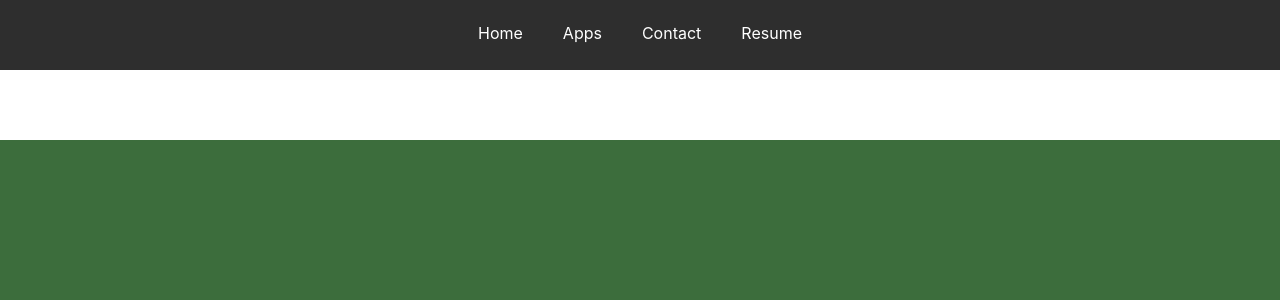
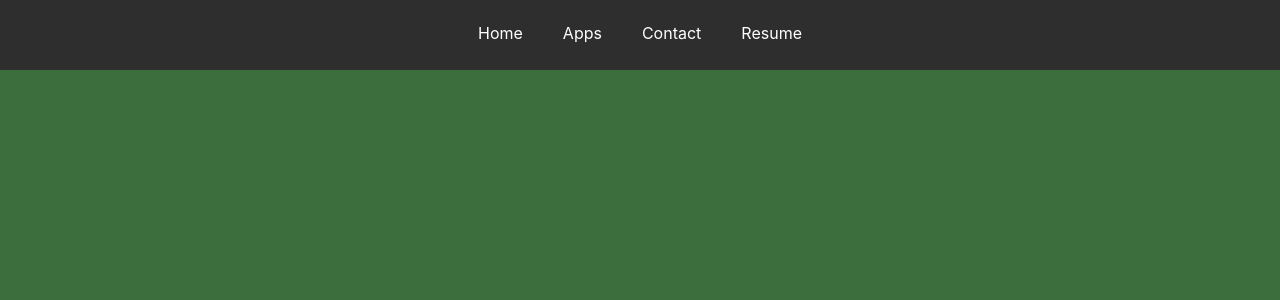
Before and after one commit to mohamedabukar/My-Portfolio, a React (Create React App) app: page / in a window 1280 px wide. Shown: the top 300 px of the page. Built offline with nearby package versions, Linux system fonts and the light colour scheme.

Commit message:
styling changed.

```diff
--- a/src/App.css
+++ b/src/App.css
@@ -6,7 +6,6 @@
   height: calc(100vh - 70px);
   background-color: orange;
   position: relative;
-  top: 70px;
   scroll-behavior: smooth;
   scroll-snap-type: y mandatory;
   scrollbar-width: none;
```
